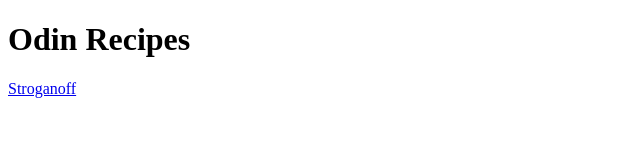
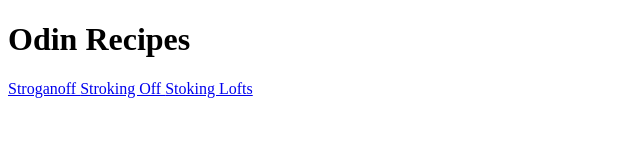
Before and after one commit to braedonwatkins/odin_recipes, a plain HTML site: page odin-recipes/index.html in a window 1280 px wide. Shown: the whole page, without its empty margins (0-640 px from the left). Drawn offline with Linux system fonts and the light colour scheme.

Commit message:
variations with: cp, find, & replace

```diff
--- a/odin-recipes/index.html
+++ b/odin-recipes/index.html
@@ -11,5 +11,7 @@
         <h1>Odin Recipes</h1>
 
         <a href="pages/recipes/stroganoff.html"> Stroganoff </a>
+        <a href="pages/recipes/strokingoff.html"> Stroking Off </a>
+        <a href="pages/recipes/stokinglofts.html"> Stoking Lofts </a>
     </body>
 </html>
```
